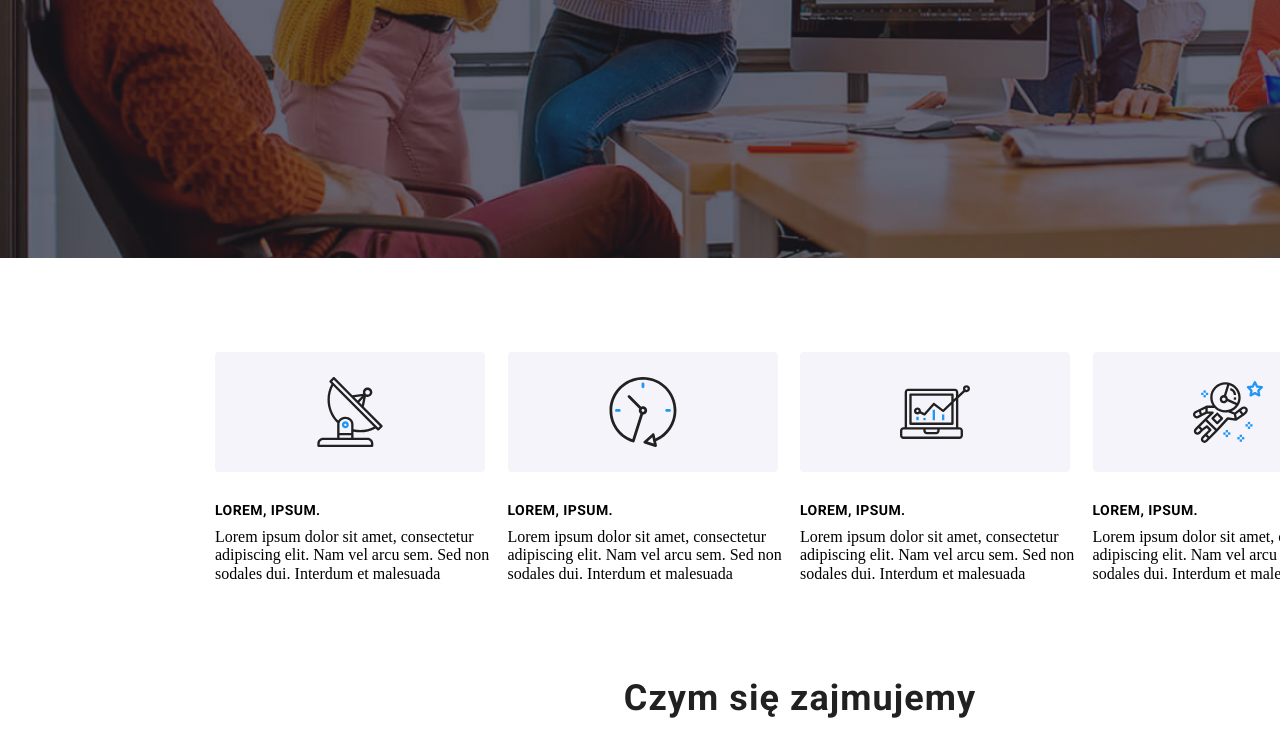
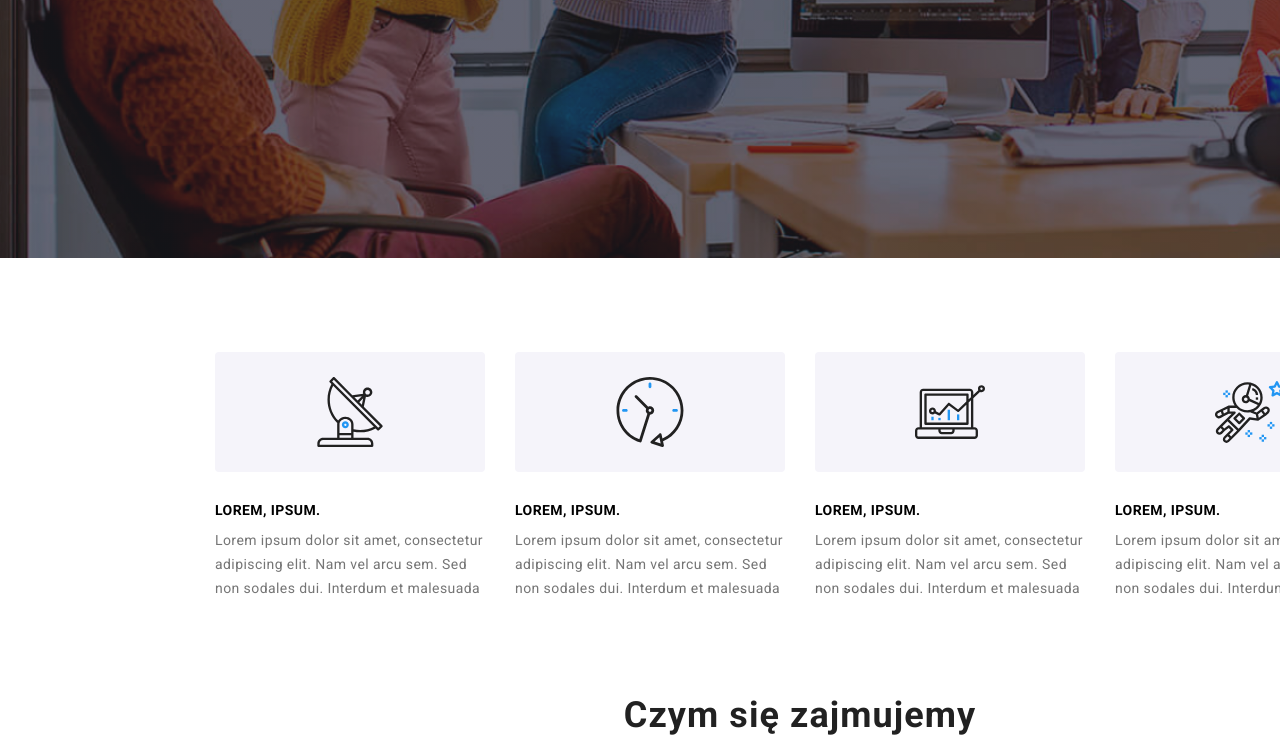
Before and after one commit to PawelS1988/goit-markup-hw-05, a plain HTML site: page index.html in a window 1280 px wide. Shown: the part 499-1246 px from the top of the page. Drawn offline with nearby package versions, Linux system fonts and the light colour scheme.

Commit message:
Update styles.css

```diff
--- a/css/styles.css
+++ b/css/styles.css
@@ -323,6 +323,7 @@ display: flex;
 
 .pros-list {
 display: flex;
+flex-grow: 1;
 align-items: center;
 justify-content: space-between;
 padding-top: 94px;
@@ -355,8 +356,7 @@ letter-spacing: 0.03em;
 text-transform: uppercase;
 }
 
-.pros-list-item-descritpion {
-padding-bottom: 94px;
+.pros-list-item-description {
 font-family: Roboto;
 font-style: normal;
 font-weight: normal;
@@ -364,6 +364,7 @@ font-size: 14px;
 line-height: 24px;
 letter-spacing: 0.03em;
 color: #757575;
+width: 270px;
 }
 
 /* ------- Section Pros End ------- */
```
